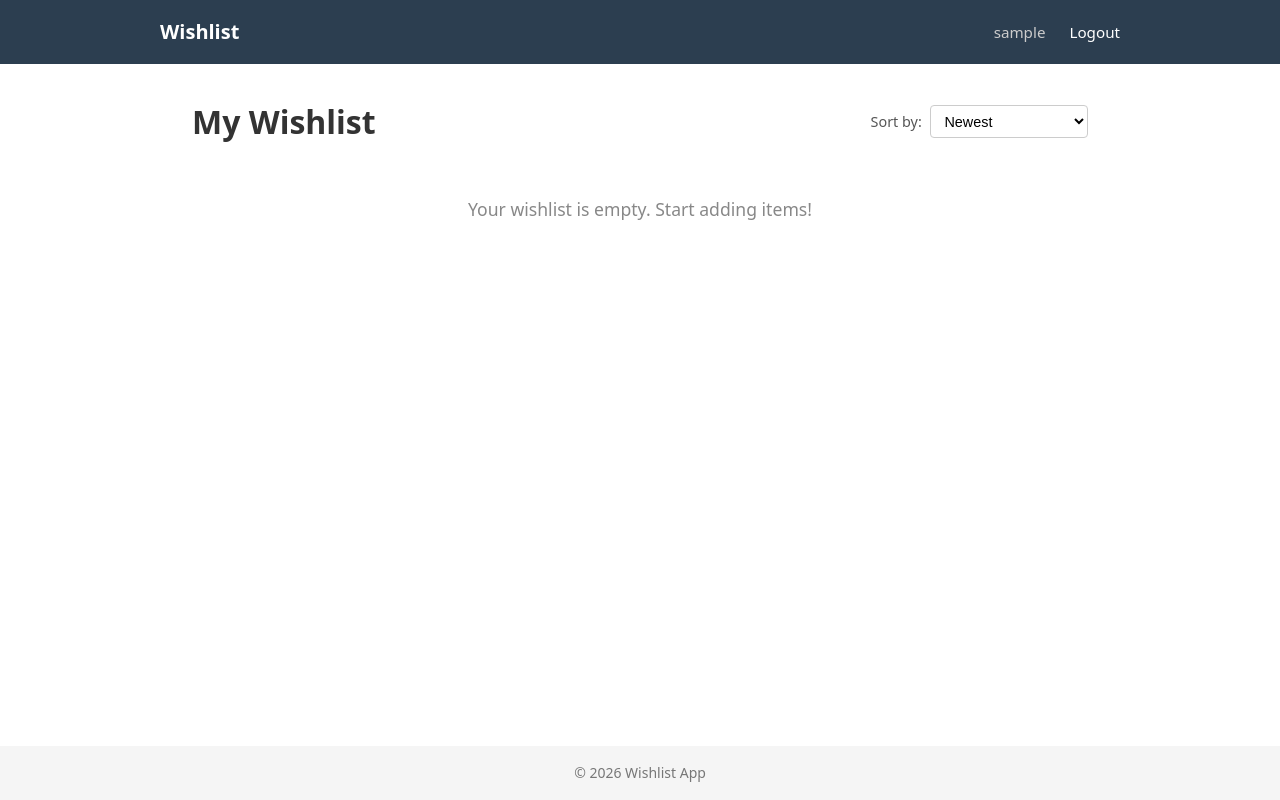
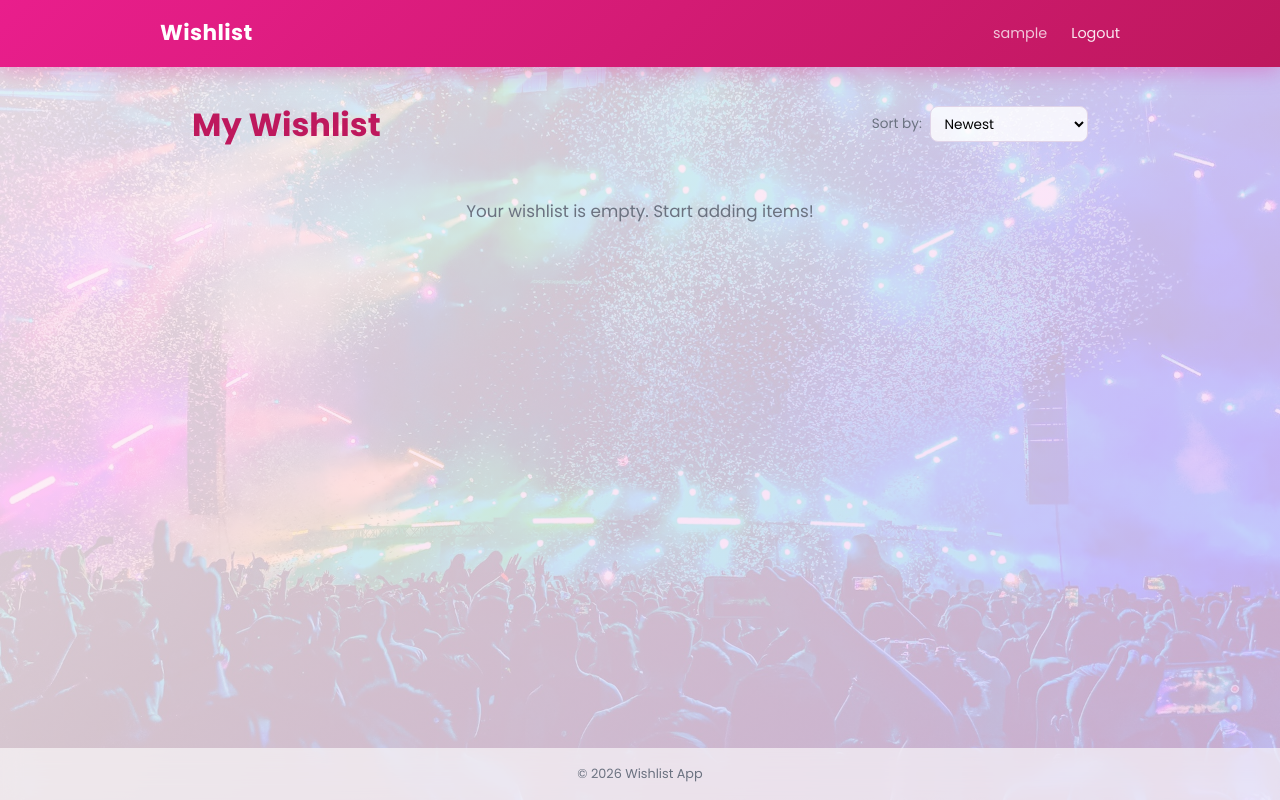
Before and after one commit to dianestephani/wishlist, a Django app: page / in a window 1280 px wide. Run offline with Django 5.2, Linux system fonts and the light colour scheme; the visitor is signed in with stand-in values (Sample User, id 1); data that the repository does not hold is empty.

Commit message:
front end styling added

```diff
--- a/static/css/style.css
+++ b/static/css/style.css
@@ -1,21 +1,64 @@
+/* ===== Reset & Base ===== */
 *, *::before, *::after {
     margin: 0;
     padding: 0;
     box-sizing: border-box;
 }
 
+:root {
+    --pink: #e91e8c;
+    --pink-light: #f472b6;
+    --pink-glow: rgba(233, 30, 140, 0.35);
+    --pink-soft: #fdf2f8;
+    --magenta: #be185d;
+    --gold: #f59e0b;
+    --green: #10b981;
+    --green-dark: #059669;
+    --red: #ef4444;
+    --red-dark: #dc2626;
+    --glass-bg: rgba(255, 255, 255, 0.82);
+    --glass-border: rgba(255, 255, 255, 0.45);
+    --glass-shadow: 0 8px 32px rgba(0, 0, 0, 0.12);
+    --text: #1e1e2e;
+    --text-muted: #6b7280;
+    --radius: 12px;
+}
+
 body {
-    font-family: system-ui, -apple-system, sans-serif;
+    font-family: 'Poppins', system-ui, -apple-system, sans-serif;
     line-height: 1.6;
-    color: #333;
+    color: var(--text);
     display: flex;
     flex-direction: column;
     min-height: 100vh;
+    position: relative;
 }
 
+/* ===== Background ===== */
+.bg-image {
+    position: fixed;
+    inset: 0;
+    background: url('../images/background.jpg') center/cover no-repeat;
+    z-index: -2;
+}
+
+.bg-overlay {
+    position: fixed;
+    inset: 0;
+    background: linear-gradient(
+        135deg,
+        rgba(253, 242, 248, 0.88) 0%,
+        rgba(252, 231, 243, 0.82) 40%,
+        rgba(245, 208, 254, 0.78) 100%
+    );
+    z-index: -1;
+}
+
+/* ===== Header ===== */
 header {
-    background: #2c3e50;
+    background: linear-gradient(135deg, var(--pink) 0%, var(--magenta) 100%);
     padding: 1rem 2rem;
+    box-shadow: 0 4px 20px var(--pink-glow);
 }
 
 header nav {
@@ -27,11 +70,17 @@ header nav {
     width: 100%;
 }
 
+.nav-brand {
+    color: #fff;
+    text-decoration: none;
+    font-size: 1.35rem;
+    font-weight: 700;
+    letter-spacing: 0.02em;
+}
+
 header nav a {
     color: #fff;
     text-decoration: none;
-    font-size: 1.25rem;
-    font-weight: 600;
 }
 
 .nav-links {
@@ -41,15 +90,22 @@ header nav a {
 }
 
 .nav-links a {
-    font-size: 0.95rem;
+    font-size: 0.9rem;
     font-weight: 400;
+    opacity: 0.9;
+    transition: opacity 0.2s;
+}
+
+.nav-links a:hover {
+    opacity: 1;
 }
 
 .nav-user {
-    color: #ccc;
-    font-size: 0.95rem;
+    color: rgba(255, 255, 255, 0.75);
+    font-size: 0.9rem;
 }
 
+/* ===== Main ===== */
 main {
     flex: 1;
     padding: 2rem;
@@ -58,22 +114,40 @@ main {
     width: 100%;
 }
 
+/* ===== Footer ===== */
 footer {
-    background: #f5f5f5;
+    background: rgba(255, 255, 255, 0.6);
+    backdrop-filter: blur(10px);
     text-align: center;
     padding: 1rem;
-    color: #777;
-    font-size: 0.875rem;
+    color: var(--text-muted);
+    font-size: 0.8rem;
 }
 
-/* Auth forms */
+/* ===== Glass card base ===== */
+.glass {
+    background: var(--glass-bg);
+    backdrop-filter: blur(16px);
+    border: 1px solid var(--glass-border);
+    border-radius: var(--radius);
+    box-shadow: var(--glass-shadow);
+}
+
+/* ===== Auth forms ===== */
 .auth-form {
     max-width: 440px;
     margin: 2rem auto;
+    background: var(--glass-bg);
+    backdrop-filter: blur(16px);
+    border: 1px solid var(--glass-border);
+    border-radius: var(--radius);
+    box-shadow: var(--glass-shadow);
+    padding: 2rem;
 }
 
 .auth-form h1 {
     margin-bottom: 1.5rem;
+    color: var(--pink);
 }
 
 .form-group {
@@ -149,6 +236,10 @@ footer {
     gap: 1rem;
 }
 
+.wishlist-header h1 {
+    color: var(--magenta);
+}
+
 .sort-form {
     display: flex;
     align-items: center;
@@ -156,32 +247,41 @@ footer {
 }
 
 .sort-form label {
-    font-size: 0.9rem;
-    color: #555;
+    font-size: 0.85rem;
+    color: var(--text-muted);
 }
 
 .sort-form select {
     padding: 0.4rem 0.6rem;
-    border: 1px solid #ccc;
-    border-radius: 4px;
-    font-size: 0.9rem;
-    background: #fff;
+    border: 1px solid #e0d4e8;
+    border-radius: 8px;
+    font-size: 0.85rem;
+    font-family: inherit;
+    background: rgba(255, 255, 255, 0.8);
 }
 
-/* Card grid */
+/* ===== Card grid ===== */
 .card-grid {
     display: grid;
-    grid-template-columns: repeat(auto-fill, minmax(260px, 1fr));
+    grid-template-columns: repeat(auto-fill, minmax(270px, 1fr));
     gap: 1.25rem;
 }
 
 .card {
-    border: 1px solid #e0e0e0;
-    border-radius: 8px;
+    background: var(--glass-bg);
+    backdrop-filter: blur(16px);
+    border: 1px solid var(--glass-border);
+    border-radius: var(--radius);
+    box-shadow: var(--glass-shadow);
     overflow: hidden;
-    background: #fff;
     display: flex;
     flex-direction: column;
+    transition: transform 0.2s, box-shadow 0.2s;
+}
+
+.card:hover {
+    transform: translateY(-4px);
+    box-shadow: 0 12px 40px rgba(233, 30, 140, 0.15);
 }
 
 .card-image {
@@ -226,61 +328,65 @@ footer {
 }
 
 .card-tag {
-    background: #eef2f7;
-    color: #555;
-    padding: 0.2rem 0.6rem;
-    border-radius: 12px;
-    font-size: 0.78rem;
+    background: linear-gradient(135deg, #fce7f3 0%, #f3e8ff 100%);
+    color: var(--magenta);
+    padding: 0.2rem 0.65rem;
+    border-radius: 20px;
+    font-size: 0.75rem;
+    font-weight: 500;
 }
 
 .card-link {
     display: inline-block;
     margin-top: auto;
-    padding: 0.4rem 0.75rem;
-    background: #2c3e50;
+    padding: 0.45rem 0.75rem;
+    background: linear-gradient(135deg, var(--pink) 0%, var(--magenta) 100%);
     color: #fff;
     text-decoration: none;
-    border-radius: 4px;
-    font-size: 0.85rem;
+    border-radius: 8px;
+    font-size: 0.82rem;
+    font-weight: 500;
     text-align: center;
+    transition: transform 0.15s, box-shadow 0.2s;
 }
 
 .card-link:hover {
-    background: #1a252f;
+    transform: translateY(-1px);
+    box-shadow: 0 4px 12px var(--pink-glow);
 }
 
 .empty-state {
     text-align: center;
-    color: #888;
+    color: var(--text-muted);
     margin-top: 3rem;
-    font-size: 1.1rem;
+    font-size: 1.05rem;
 }
 
-/* Purchased card */
+/* ===== Purchased card ===== */
 .card-purchased {
-    opacity: 0.7;
+    opacity: 0.65;
     position: relative;
 }
 
 .card-purchased .card-title {
     text-decoration: line-through;
-    color: #999;
+    color: #aaa;
 }
 
 .card-purchased .card-price {
     text-decoration: line-through;
-    color: #999;
+    color: #aaa;
 }
 
 .purchased-badge {
     position: absolute;
     top: 0.75rem;
     right: 0.75rem;
-    background: #27ae60;
+    background: var(--green);
     color: #fff;
     padding: 0.2rem 0.75rem;
-    border-radius: 12px;
-    font-size: 0.78rem;
+    border-radius: 20px;
+    font-size: 0.75rem;
     font-weight: 600;
     z-index: 1;
 }
--- a/templates/base.html
+++ b/templates/base.html
@@ -5,13 +5,19 @@
     <meta charset="UTF-8">
     <meta name="viewport" content="width=device-width, initial-scale=1.0">
     <title>{% block title %}Wishlist{% endblock %}</title>
+    <link rel="preconnect" href="https://fonts.googleapis.com">
+    <link rel="preconnect" href="https://fonts.gstatic.com" crossorigin>
+    <link href="https://fonts.googleapis.com/css2?family=Poppins:wght@300;400;500;600;700&display=swap" rel="stylesheet">
     <link rel="stylesheet" href="{% static 'css/style.css' %}">
     {% block extra_css %}{% endblock %}
 </head>
 <body>
+    <div class="bg-image" role="img" aria-label="Photo by Alexander Popov"></div>
+    <div class="bg-overlay"></div>
+
     <header>
         <nav>
-            <a href="{% url 'wishlist:index' %}">Wishlist</a>
+            <a href="{% url 'wishlist:index' %}" class="nav-brand">Wishlist</a>
             <div class="nav-links">
                 {% if user.is_authenticated %}
                     <span class="nav-user">{{ user.username }}</span>
```
Also changed, not shown: other parts of static/css/style.css (+134 -77 lines), static/images/background.jpg (added).
